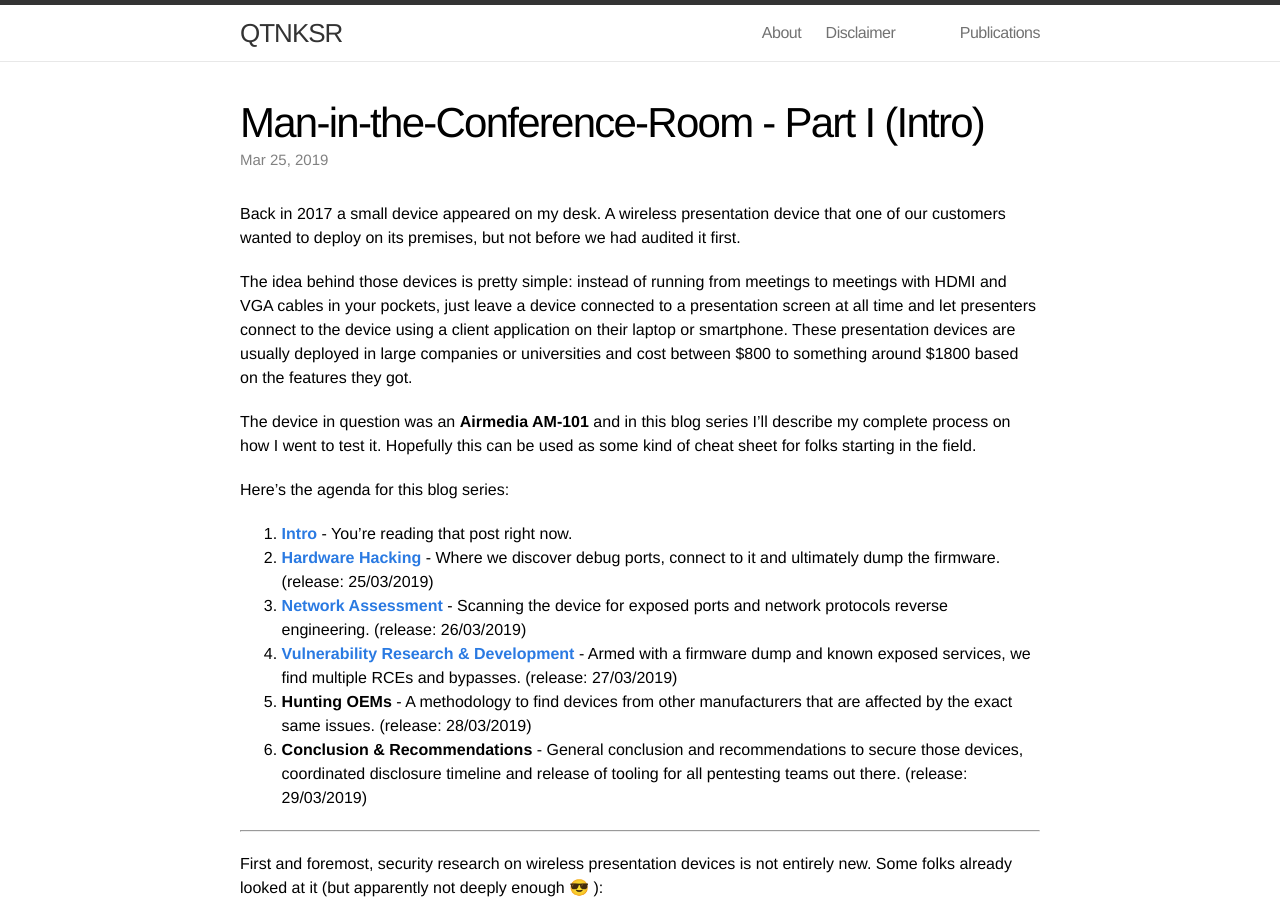
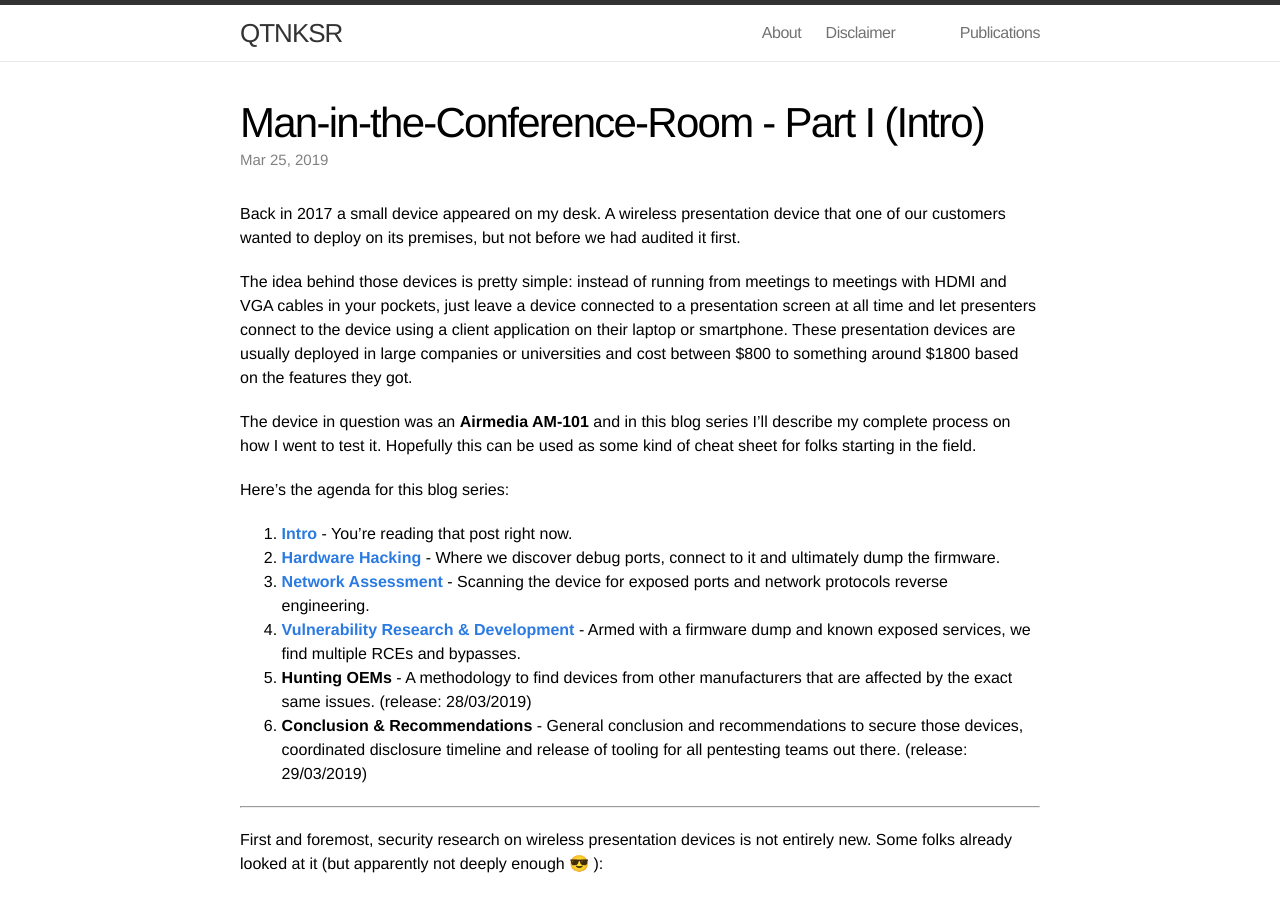
Before and after one commit to qkaiser/qkaiser.github.io, a Jekyll site: the page built from _posts/2018-08-21-awind-device.markdown, in a window 1280 px wide and 900 px high. Built offline with Jekyll 4.4.1, drawn with Linux system fonts in a browser that asks for light colours; comment, search, counter and statistics services are not loaded.

Commit message:
Fix release dates.

```diff
--- a/_posts/2018-08-21-awind-device.markdown
+++ b/_posts/2018-08-21-awind-device.markdown
@@ -16,9 +16,9 @@ The device in question was an **Airmedia AM-101** and in this blog series I'll d
 Here's the agenda for this blog series:
 
 1. [**Intro**](#) - You're reading that post right now.
-2. [**Hardware Hacking**]({{site.url}}pentesting/2019/03/25/awind-device-hardware/) - Where we discover debug ports, connect to it and ultimately dump the firmware. (release: 25/03/2019)
-3. [**Network Assessment**]({{site.url}}pentesting/2019/03/26/awind-device-network/) - Scanning the device for exposed ports and network protocols reverse engineering. (release: 26/03/2019)
-4. [**Vulnerability Research & Development**]({{site.url}}pentesting/2019/03/27/awind-device-vrd/) - Armed with a firmware dump and known exposed services, we find multiple RCEs and bypasses. (release: 27/03/2019)
+2. [**Hardware Hacking**]({{site.url}}pentesting/2019/03/25/awind-device-hardware/) - Where we discover debug ports, connect to it and ultimately dump the firmware.
+3. [**Network Assessment**]({{site.url}}pentesting/2019/03/26/awind-device-network/) - Scanning the device for exposed ports and network protocols reverse engineering.
+4. [**Vulnerability Research & Development**]({{site.url}}pentesting/2019/03/27/awind-device-vrd/) - Armed with a firmware dump and known exposed services, we find multiple RCEs and bypasses.
 5. **Hunting OEMs** - A methodology to find devices from other manufacturers that are affected by the exact same issues. (release: 28/03/2019)
 6. **Conclusion & Recommendations** - General conclusion and recommendations to secure those devices, coordinated disclosure timeline and release of tooling for all pentesting teams out there. (release: 29/03/2019)
 
```
